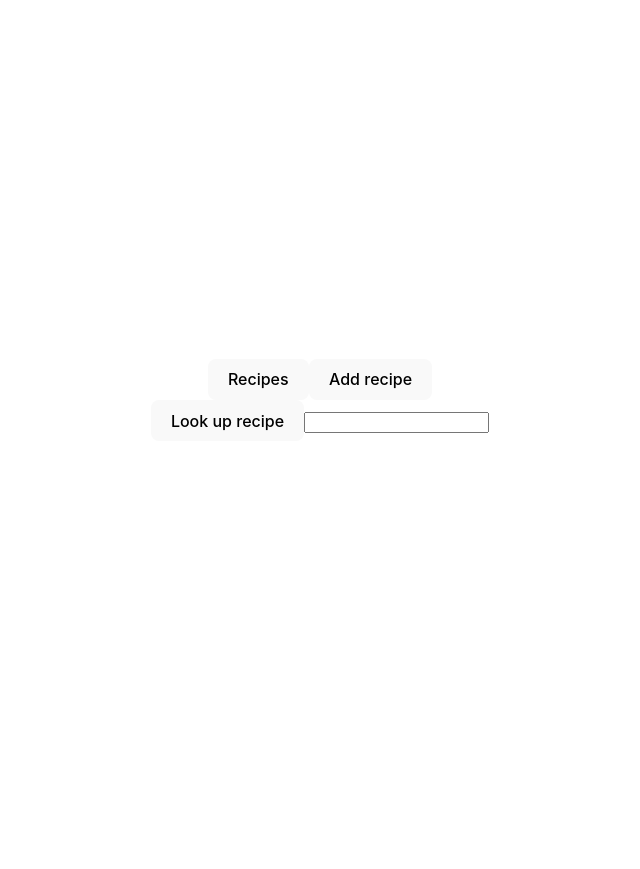
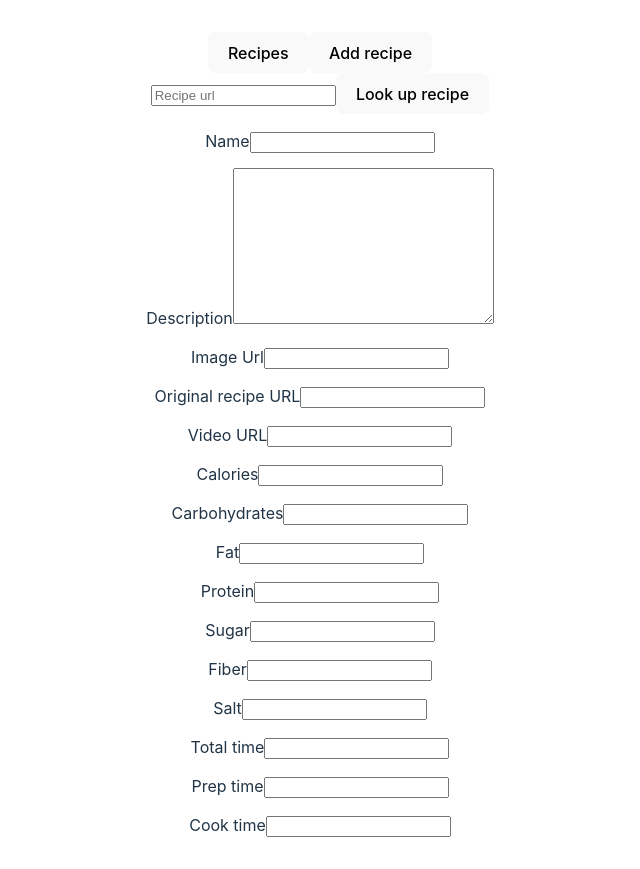
Before and after one commit to Flaura-Software-Inc/recipeez, a React (Vite) app in the folder frontend/: page /add-recipe in a window 1280 px wide. Shown: the whole page, without its empty margins (320-960 px from the left). Before the commit the page ends 800 px from the top, so only its background shows below. Built offline with nearby package versions, Linux system fonts and the light colour scheme.

Commit message:
Add basic form for auto-populating recipe details on import

```diff
--- a/frontend/package.json
+++ b/frontend/package.json
@@ -14,6 +14,7 @@
   "dependencies": {
     "react": "^18.2.0",
     "react-dom": "^18.2.0",
+    "react-hook-form": "^7.43.3",
     "react-router-dom": "^6.8.1",
     "tesseract.js": "^4.0.2"
   },
--- /dev/null
+++ b/frontend/src/pages/AddRecipePage.module.css
@@ -0,0 +1,5 @@
+.recipeDetailsForm {
+    display: flex;
+    flex-direction: column;
+    gap: 15px
+}
--- a/frontend/src/pages/AddRecipePage.tsx
+++ b/frontend/src/pages/AddRecipePage.tsx
@@ -1,10 +1,83 @@
 import { useCallback, useState } from 'react';
+import style from './AddRecipePage.module.css';
+
+type RecipeIngredient = {
+  ingredient: string;
+  quantity: number;
+  unit?: string;
+};
 
 export default function AddRecipePage() {
   const [lookupUrl, setLookupUrl] = useState<string>();
   const [recipeJson, setRecipeJson] = useState<string>();
   const [recipeLookupMessage, setRecipeLookupMessage] = useState<string>();
   const [domParser] = useState(new DOMParser());
+  // Recipe state
+  const [name, setName] = useState<string>('');
+  const [ingredients, setIngredients] = useState<RecipeIngredient[]>([]);
+  const [instructions, setInstructions] = useState<string[]>([]);
+  const [description, setDescription] = useState<string>();
+  const [imageUrl, setImageUrl] = useState<string>();
+  const [originalRecipeUrl, setOriginalRecipeUrl] = useState<string>();
+  const [videoUrl, setVideoUrl] = useState<string>();
+  const [servings, setServings] = useState<number>();
+  const [calories, setCalories] = useState<number>();
+  const [carbs, setCarbs] = useState<number>();
+  const [fat, setFat] = useState<number>();
+  const [protein, setProtein] = useState<number>();
+  const [sugar, setSugar] = useState<number>();
+  const [fiber, setFiber] = useState<number>();
+  const [salt, setSalt] = useState<number>();
+  const [prepTime, setPrepTime] = useState<number>();
+  const [cookTime, setCookTime] = useState<number>();
+  const [totalTime, setTotalTime] = useState<number>();
+  const [rating, setRating] = useState<number>();
+  const [tags, setTags] = useState<string[]>([]);
+
+  const extractFirstNumericValue = (
+    nutrientDetails: string | undefined
+  ): number | undefined => {
+    if (nutrientDetails) {
+      const nutrientNumber = /([0-9.]+)/.exec(nutrientDetails)?.[1];
+      return nutrientNumber ? Number.parseFloat(nutrientNumber) : undefined;
+    }
+    return undefined;
+  };
+  const convertRecipeTimeToMinutes = (recipeTime: string | undefined) => {
+    if (recipeTime) {
+      const hoursNumber = /([0-9]+)H/.exec(recipeTime)?.[1];
+      const minutesNumber = /([0-9]+)M/.exec(recipeTime)?.[1];
+      return (
+        (hoursNumber ? Number.parseInt(hoursNumber, 10) : 0) * 60 +
+        (minutesNumber ? Number.parseInt(minutesNumber, 10) : 0)
+      );
+    }
+    return undefined;
+  };
+  const setRecipeDetails = (ldJsonString: string) => {
+    const recipeDetails = JSON.parse(ldJsonString);
+    setName(recipeDetails.name ?? '');
+    // TODO: parse recipe ingredients
+    setDescription(recipeDetails.description);
+    setImageUrl(recipeDetails.image);
+    setOriginalRecipeUrl(recipeDetails.author?.url);
+    setVideoUrl(recipeDetails.video?.contentUrl);
+    // TODO parse recipe yield
+    setCalories(extractFirstNumericValue(recipeDetails.nutrition?.calories));
+    setCarbs(
+      extractFirstNumericValue(recipeDetails.nutrition?.carbohydrateContent)
+    );
+    setFat(extractFirstNumericValue(recipeDetails.nutrition?.fatContent));
+    setFiber(extractFirstNumericValue(recipeDetails.nutrition?.fiberContent));
+    setSugar(extractFirstNumericValue(recipeDetails.nutrition?.sugarContent));
+    setProtein(
+      extractFirstNumericValue(recipeDetails.nutrition?.proteinContent)
+    );
+    setSalt(extractFirstNumericValue(recipeDetails.nutrition?.sodiumContent));
+    setPrepTime(convertRecipeTimeToMinutes(recipeDetails.prepTime));
+    setCookTime(convertRecipeTimeToMinutes(recipeDetails.cookTime));
+    setTotalTime(convertRecipeTimeToMinutes(recipeDetails.totalTime));
+  };
 
   const extractRecipeJson = useCallback(() => {
     setRecipeJson(undefined);
@@ -22,7 +95,7 @@ export default function AddRecipePage() {
           if (!recipeScriptTag) {
             setRecipeLookupMessage('Could not find recipe at provided URL');
           } else {
-            setRecipeJson(recipeScriptTag.innerHTML);
+            setRecipeDetails(recipeScriptTag.innerHTML);
           }
         })
         .catch((reason) => {
@@ -33,16 +106,135 @@ export default function AddRecipePage() {
 
   return (
     <div className="App">
-      <form>
-        <button type="button" onClick={() => extractRecipeJson()}>
-          Look up recipe
-        </button>
-        <input
-          type="text"
-          onChange={(input) => setLookupUrl(input.target.value)}
-        />
+      <form className={style.recipeDetailsForm}>
+        <div>
+          <input
+            type="text"
+            onChange={(input) => setLookupUrl(input.target.value)}
+            placeholder="Recipe url"
+          />
+          <button type="button" onClick={() => extractRecipeJson()}>
+            Look up recipe
+          </button>
+        </div>
         {recipeLookupMessage && <p>{recipeLookupMessage}</p>}
         {recipeJson && <p>{recipeJson}</p>}
+        <div>
+          Name
+          <input
+            type="text"
+            value={name}
+            onChange={(e) => setName(e.target.value)}
+          />
+        </div>
+        <div>
+          Description
+          <textarea name="" id="" cols={30} rows={10} value={description} />
+        </div>
+        <div>
+          Image Url
+          <input
+            type="text"
+            value={imageUrl}
+            onChange={(e) => setImageUrl(e.target.value)}
+          />
+        </div>
+        <div>
+          Original recipe URL
+          <input
+            type="text"
+            value={originalRecipeUrl}
+            onChange={(e) => setOriginalRecipeUrl(e.target.value)}
+          />
+        </div>
+        <div>
+          Video URL
+          <input
+            type="text"
+            value={videoUrl}
+            onChange={(e) => setVideoUrl(e.target.value)}
+          />
+        </div>
+        <div>
+          Calories
+          <input
+            type="text"
+            value={calories}
+            onChange={(e) => setCalories(Number.parseFloat(e.target.value))}
+          />
+        </div>
+        <div>
+          Carbohydrates
+          <input
+            type="text"
+            value={carbs}
+            onChange={(e) => setCarbs(Number.parseFloat(e.target.value))}
+          />
+        </div>
+        <div>
+          Fat
+          <input
+            type="text"
+            value={fat}
+            onChange={(e) => setFat(Number.parseFloat(e.target.value))}
+          />
+        </div>
+        <div>
+          Protein
+          <input
+            type="text"
+            value={protein}
+            onChange={(e) => setProtein(Number.parseFloat(e.target.value))}
+          />
+        </div>
+        <div>
+          Sugar
+          <input
+            type="text"
+            value={sugar}
+            onChange={(e) => setSugar(Number.parseFloat(e.target.value))}
+          />
+        </div>
+        <div>
+          Fiber
+          <input
+            type="text"
+            value={fiber}
+            onChange={(e) => setFiber(Number.parseFloat(e.target.value))}
+          />
+        </div>
+        <div>
+          Salt
+          <input
+            type="text"
+            value={salt}
+            onChange={(e) => setSalt(Number.parseFloat(e.target.value))}
+          />
+        </div>
+        <div>
+          Total time
+          <input
+            type="text"
+            value={totalTime}
+            onChange={(e) => setTotalTime(Number.parseInt(e.target.value, 10))}
+          />
+        </div>
+        <div>
+          Prep time
+          <input
+            type="text"
+            value={prepTime}
+            onChange={(e) => setPrepTime(Number.parseInt(e.target.value, 10))}
+          />
+        </div>
+        <div>
+          Cook time
+          <input
+            type="text"
+            value={cookTime}
+            onChange={(e) => setCookTime(Number.parseInt(e.target.value, 10))}
+          />
+        </div>
       </form>
     </div>
   );
```
Also changed, not shown: 1 other file (tests, documents, lock files or other folders).
